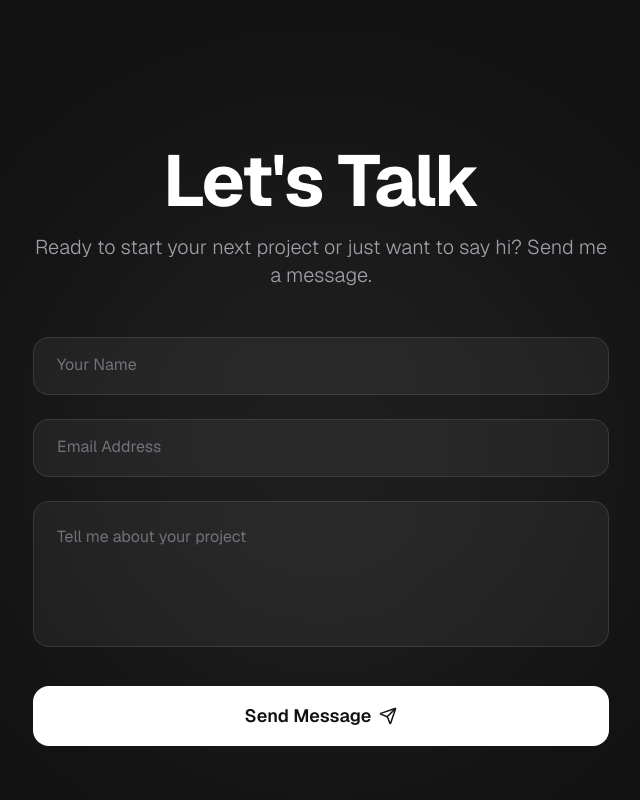
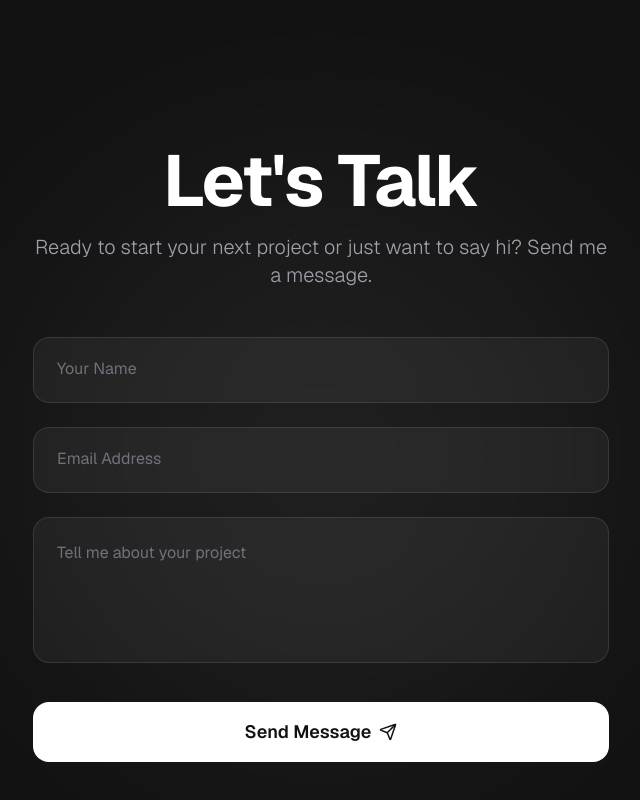
Before and after one commit to MindfulTechie-06/Portfolio_New, a Next.js app: page / in a window 1280 px wide. Shown: the part 8764-9564 px from the top of the page, without its empty margins (319-959 px from the left). Built offline with nearby package versions, Linux system fonts and the light colour scheme.

Commit message:
Fixed Padding and Alignments

```diff
--- a/src/components/Contact.tsx
+++ b/src/components/Contact.tsx
@@ -7,7 +7,6 @@ import Script from "next/script";
 
 export default function Contact() {
   const [formData, setFormData] = useState({ name: '', email: '', message: '' });
-  const [focusedInput, setFocusedInput] = useState<string | null>(null);
   const formRef = useRef<HTMLFormElement>(null);
   const [isSending, setIsSending] = useState(false);
   const [feedbackMsg, setFeedbackMsg] = useState<{ type: 'success' | 'error', text: string } | null>(null);
@@ -31,7 +30,6 @@ export default function Contact() {
           setIsSending(false);
           formRef.current?.reset();
           setFormData({ name: '', email: '', message: '' });
-          setFocusedInput(null);
         }, (error: any) => {
           console.error(error);
           setFeedbackMsg({ type: 'error', text: 'Failed to send message.' });
@@ -103,16 +101,13 @@ export default function Contact() {
                 name="name"
                 value={formData.name}
                 onChange={(e) => setFormData({ ...formData, name: e.target.value })}
-                onFocus={() => setFocusedInput('name')}
-                onBlur={() => setFocusedInput(null)}
-                className="w-full bg-white/5 border border-white/10 rounded-2xl px-6 py-4 text-white outline-none transition-all duration-300 focus:bg-white/10 focus:border-white/30 peer"
+                placeholder=" "
+                className="w-full bg-white/5 border border-white/10 rounded-2xl px-6 pt-7 pb-3 text-white outline-none transition-all duration-300 focus:bg-white/10 focus:border-white/30 peer"
                 required
               />
               <label
                 htmlFor="name"
-                className={`absolute left-6 text-zinc-500 transition-all duration-300 pointer-events-none ${
-                  focusedInput === 'name' || formData.name.length > 0 ? 'top-2 text-xs text-zinc-300' : 'top-4 text-base'
-                }`}
+                className="absolute left-6 top-2 text-xs text-zinc-300 transition-all duration-300 pointer-events-none peer-placeholder-shown:top-5 peer-placeholder-shown:text-base peer-placeholder-shown:text-zinc-500 peer-focus:top-2 peer-focus:text-xs peer-focus:text-zinc-300"
               >
                 Your Name
               </label>
@@ -127,16 +122,13 @@ export default function Contact() {
                 name="email"
                 value={formData.email}
                 onChange={(e) => setFormData({ ...formData, email: e.target.value })}
-                onFocus={() => setFocusedInput('email')}
-                onBlur={() => setFocusedInput(null)}
-                className="w-full bg-white/5 border border-white/10 rounded-2xl px-6 py-4 text-white outline-none transition-all duration-300 focus:bg-white/10 focus:border-white/30 peer"
+                placeholder=" "
+                className="w-full bg-white/5 border border-white/10 rounded-2xl px-6 pt-7 pb-3 text-white outline-none transition-all duration-300 focus:bg-white/10 focus:border-white/30 peer"
                 required
               />
               <label
                 htmlFor="email"
-                className={`absolute left-6 text-zinc-500 transition-all duration-300 pointer-events-none ${
-                  focusedInput === 'email' || formData.email.length > 0 ? 'top-2 text-xs text-zinc-300' : 'top-4 text-base'
-                }`}
+                className="absolute left-6 top-2 text-xs text-zinc-300 transition-all duration-300 pointer-events-none peer-placeholder-shown:top-5 peer-placeholder-shown:text-base peer-placeholder-shown:text-zinc-500 peer-focus:top-2 peer-focus:text-xs peer-focus:text-zinc-300"
               >
                 Email Address
               </label>
@@ -150,16 +142,13 @@ export default function Contact() {
                 rows={4}
                 value={formData.message}
                 onChange={(e) => setFormData({ ...formData, message: e.target.value })}
-                onFocus={() => setFocusedInput('message')}
-                onBlur={() => setFocusedInput(null)}
-                className="w-full bg-white/5 border border-white/10 rounded-2xl px-6 py-4 text-white outline-none transition-all duration-300 focus:bg-white/10 focus:border-white/30 resize-none peer pt-8"
+                placeholder=" "
+                className="w-full bg-white/5 border border-white/10 rounded-2xl px-6 pt-8 pb-4 text-white outline-none transition-all duration-300 focus:bg-white/10 focus:border-white/30 resize-none peer"
                 required
               />
               <label
                 htmlFor="message"
-                className={`absolute left-6 text-zinc-500 transition-all duration-300 pointer-events-none ${
-                  focusedInput === 'message' || formData.message.length > 0 ? 'top-3 text-xs text-zinc-300' : 'top-6 text-base'
-                }`}
+                className="absolute left-6 top-3 text-xs text-zinc-300 transition-all duration-300 pointer-events-none peer-placeholder-shown:top-6 peer-placeholder-shown:text-base peer-placeholder-shown:text-zinc-500 peer-focus:top-3 peer-focus:text-xs peer-focus:text-zinc-300"
               >
                 Tell me about your project
               </label>
```
